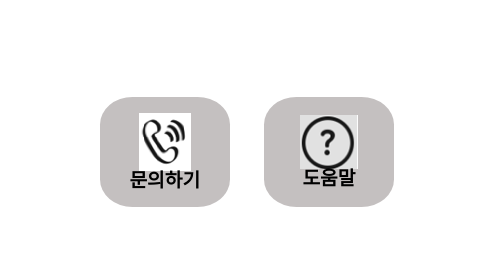
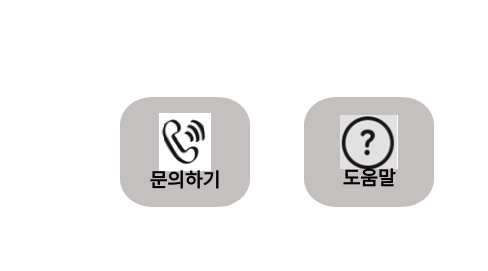
Before and after one commit to hanggong1/login2, a plain HTML site: page index.html in a window 1280 px wide. Shown: the part 529-800 px from the top of the page, 792-1280 px from the left. Drawn offline with Linux system fonts and the light colour scheme.

Commit message:
Update login.css

```diff
--- a/login.css
+++ b/login.css
@@ -189,7 +189,7 @@ margin-right:25px;
 	align-items: center;
     background-color: rgb(196, 192, 192);
     border-radius: 25%;
-    margin-right:60px;
+
 }
 
 .right-area .help-box span{
```
